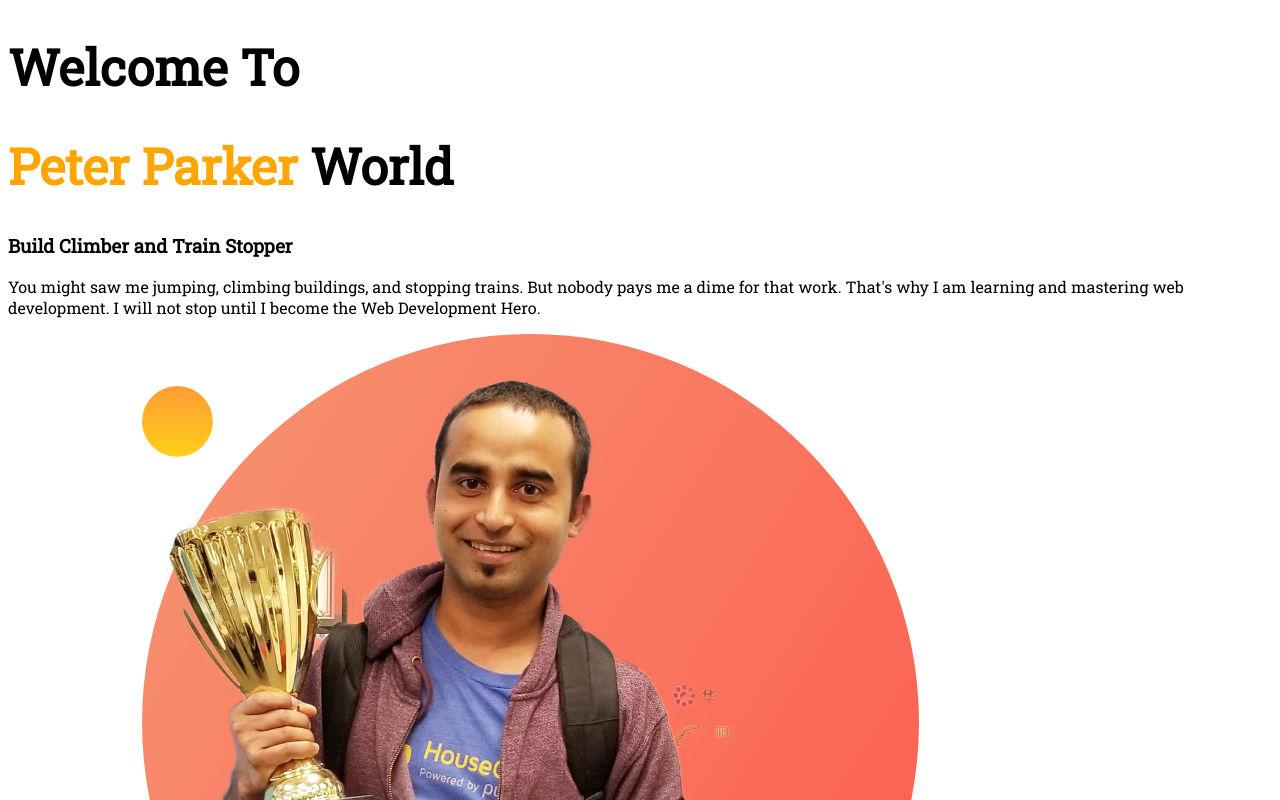
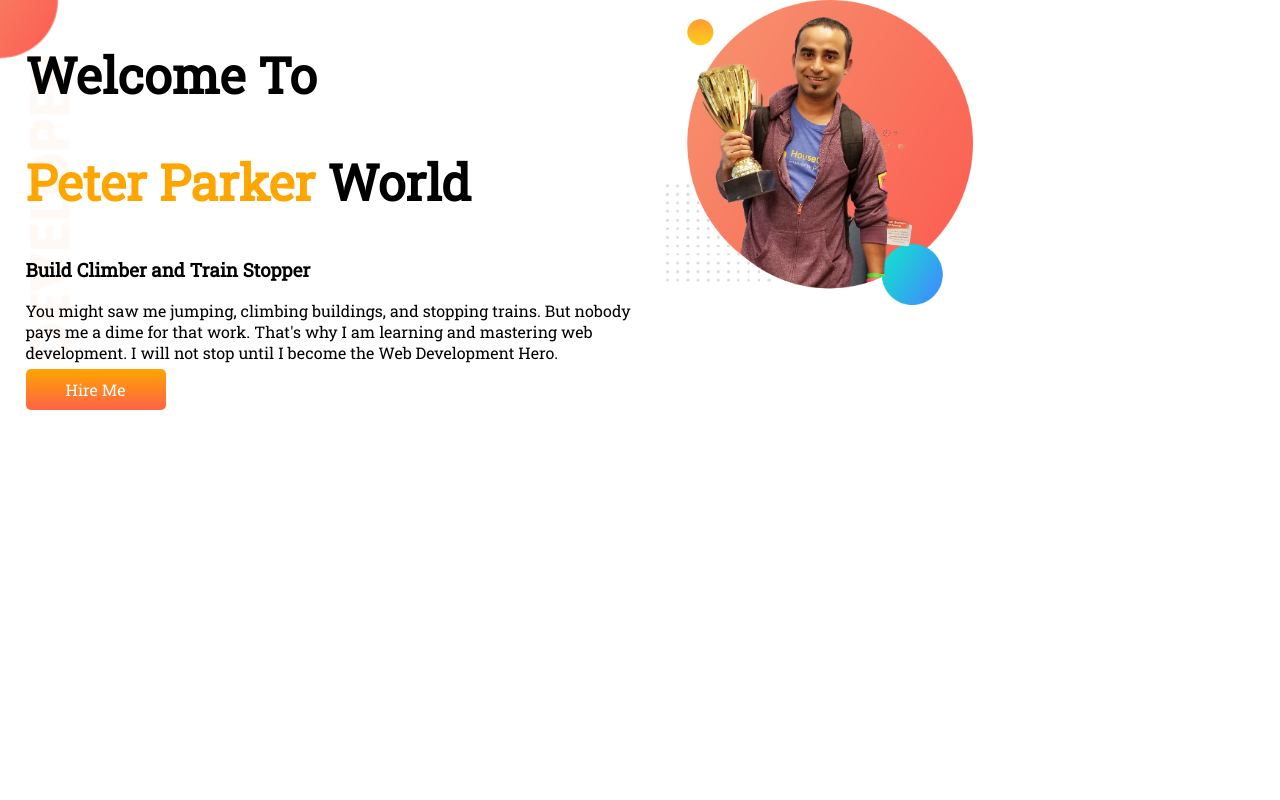
Before and after one commit to web-dev-mohsin/developer-portfolio, a plain HTML site: page index.html in a window 1280 px wide. Shown: the top 800 px of the page. Drawn offline with Linux system fonts and the light colour scheme; a web font is replaced by a local one.

Commit message:
first section done

```diff
--- a/index.html
+++ b/index.html
@@ -11,11 +11,18 @@
     <link rel="stylesheet" href="style.css">
 </head>
 <body>
-    <h1>Welcome To</h1>
-    <h1> <span class="orange-color"> Peter Parker </span>World</h1>
-    <h3>Build Climber and Train Stopper</h3>
-    <p>You might saw me jumping, climbing buildings, and stopping trains. But nobody pays me a dime for that work. That's why I am learning and mastering web development. I will not stop until I become the Web Development Hero.</p>
-    <button>HIRE ME</button>
-    <img src="images/jhankar.png" alt="" srcset="">
+    <section class="top-banner">
+    <div class="half-width">
+        <h1>Welcome To</h1>
+          <h1> <span class="orange-color"> Peter Parker </span>World</h1>
+            <h3>Build Climber and Train Stopper</h3>
+            <p>You might saw me jumping, climbing buildings, and stopping trains. But nobody pays me a dime for that work. That's why I am learning and mastering web development. I will not stop until I become the Web Development Hero.</p>
+             <a class="hire-me-button" href="http://google.com" target="_blank" rel="noopener noreferrer">Hire Me</a>
+    </div>
+
+     <div class="half-width">
+         <img src="images/jhankar.png" alt="" srcset="">
+     </div>
+   </section>
 </body>
 </html>
--- a/style.css
+++ b/style.css
@@ -8,6 +8,9 @@ font-family: 'Playfair Display', serif;
 font-family: 'PT Serif', serif;
 font-family: 'Raleway', sans-serif;
 font-family: 'Roboto Slab', serif;
+
+margin: 0px;
+padding: 0px;
 }
 h1{
     font-size: 50px;
@@ -15,3 +18,26 @@ h1{
 .orange-color{
     color: orange;
 }
+section{
+    display: flex;
+}
+.half-width{
+    width: 50%;
+    padding-left: 2%;
+}
+
+.half-width img{
+    width: 50%;
+
+}
+.hire-me-button{
+    text-decoration: none;
+    background-image: linear-gradient(orange,tomato);
+    color:white;
+    padding: 10px 40px;
+    border-radius: 5px;
+}
+.top-banner{
+    background-image: url(images/top-banner.png);
+    background-repeat: no-repeat;
+}
```
